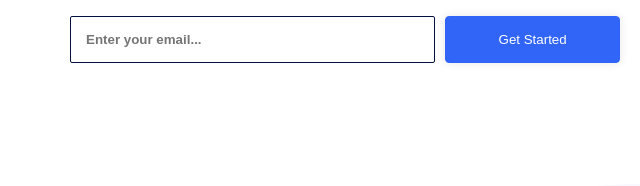
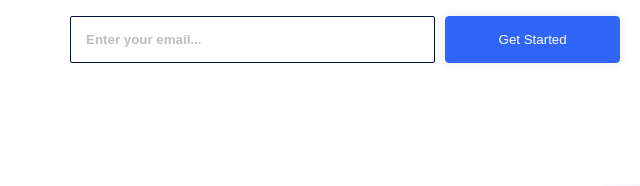
Before and after one commit to shafali03/fylo-landing-page, a plain HTML site: page index.html in a window 1280 px wide. Shown: the part 451-637 px from the top of the page, 0-640 px from the left. Drawn offline with Linux system fonts and the light colour scheme; files whose address does not match are found by name.

Commit message:
style: Added style for placeholder

```diff
--- a/style.css
+++ b/style.css
@@ -84,9 +84,12 @@ input {
   border-radius: 2px;
   padding: 15px;
   flex: 0.7;
+  font-family: 'Raleway', sans-serif;
   font-weight: 700;
-  font-family: 'Raleway', sans-serif;
+}
 
+input::placeholder {
+  color: hsl(0, 0%, 75%);
 }
 
 button {
```
